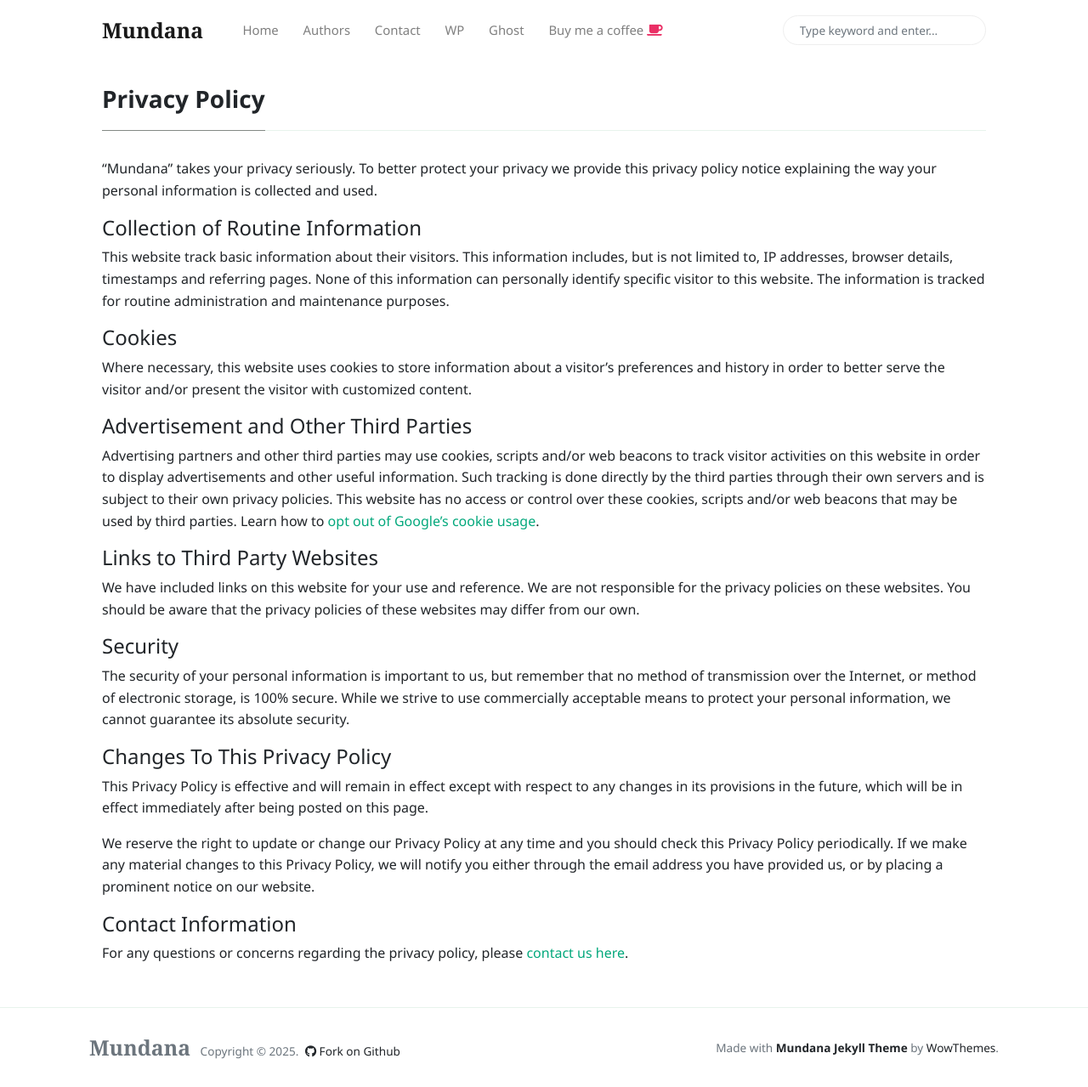
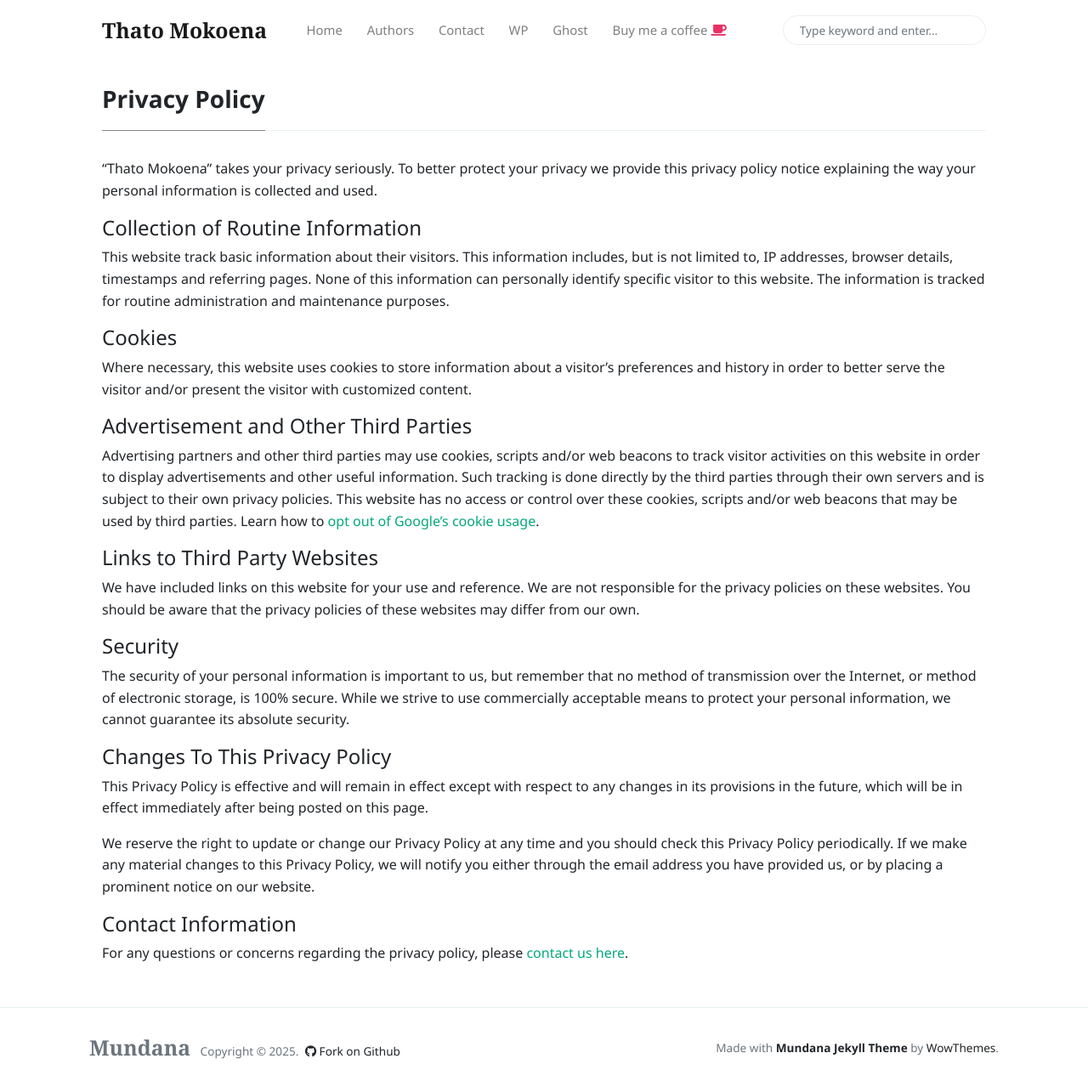
Before and after one commit to Thato-Mokoena/Thato-Mokoena.github.io, a Jekyll site: the page built from _pages/privacy-policy.md, in a window 1280 px wide and 1279 px high. Shown: the whole window at 85% size. Built offline with Jekyll 4.4.1, drawn with Linux system fonts in a browser that asks for light colours; nearby versions of some CDN libraries; our own code applies the rules of GitHub Pages for plain Markdown files.

Commit message:
Update _config.yml

```diff
--- a/_config.yml
+++ b/_config.yml
@@ -1,6 +1,6 @@
 # Site
-name: 'Mundana'
-description: 'Mundana is a free Jekyll theme for awesome people like you, Medium like.'
+name: 'Thato Mokoena'
+description: 'Thoughts & Reflections'
 logo: 'assets/images/logo.png'
 favicon: 'assets/images/favicon.ico'
 baseurl: '/mundana-theme-jekyll'
```
